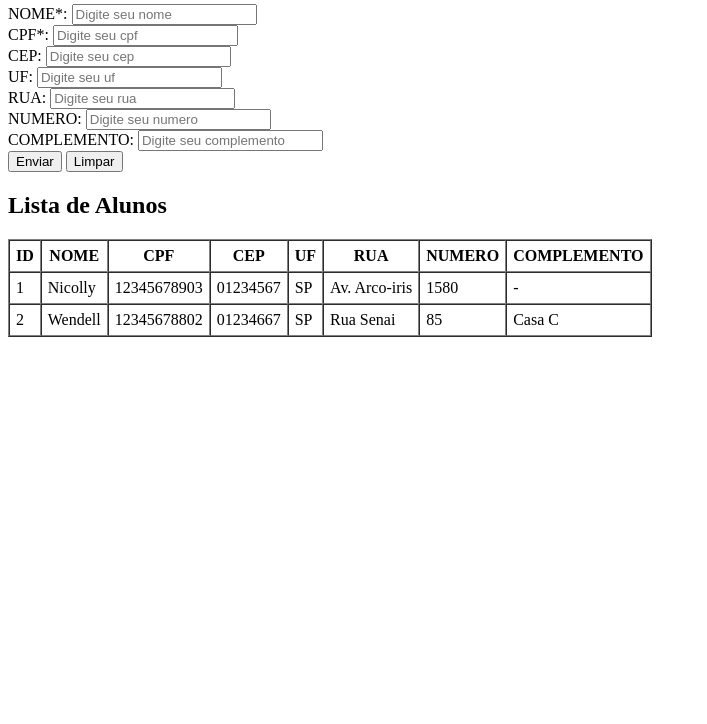
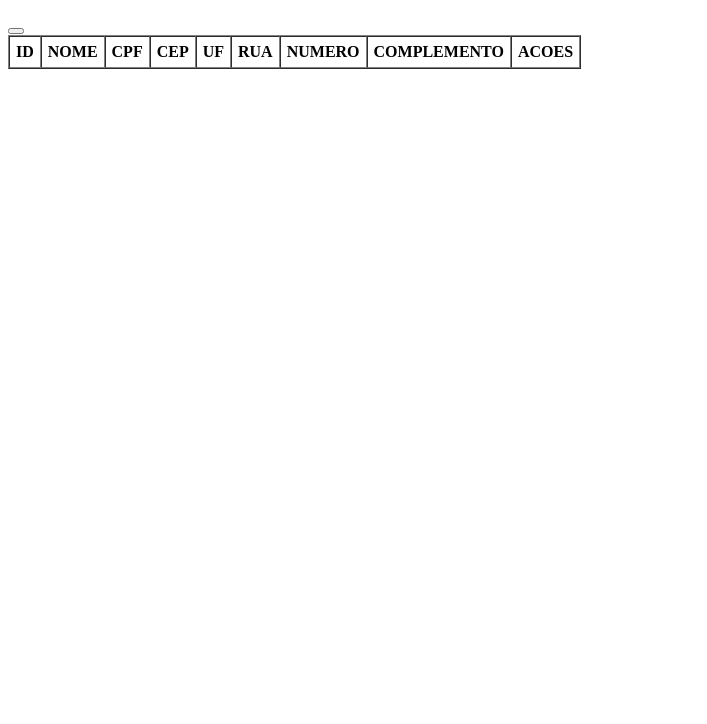
Before and after one commit to Viniffx/alunos-backend, a website: page frontend/index.html in a window 1280 px wide. Shown: the part 76-800 px from the top of the page, without its empty margins (0-707 px from the left). Drawn offline with Linux system fonts and the light colour scheme.

Commit message:
para isabella

```diff
--- a/frontend/app.js
+++ b/frontend/app.js
@@ -1,209 +1,123 @@
 console.log("app.js funcionando");
-let alunos =
-[
-  {
-    "id": 1,
-    "nome": "Vitor Lima",
-    "cpf": "12345678910",
-    "cep": "06000000",
-    "uf": "SP",
-    "rua": "Rua Senai",
-    "numero": 123,
-    "complemento": "APTO 12",
-    "create_at": "2025-09-16T11:59:30.000Z",
-    "update_at": "2025-09-16T11:59:30.000Z"
-  },
-  {
-    "id": 2,
-    "nome": "Wendel ",
-    "cpf": "98765432100",
-    "cep": "06000001",
-    "uf": "SP",
-    "rua": "Avenida Central",
-    "numero": 123,
-    "complemento": null,
-    "create_at": "2025-09-16T11:59:30.000Z",
-    "update_at": "2025-09-16T11:59:30.000Z"
-  },
-  {
-    "id": 3,
-    "nome": "Matheus",
-    "cpf": "45678912399",
-    "cep": "06000002",
-    "uf": "SP",
-    "rua": "Rua Nova",
-    "numero": 123,
-    "complemento": "Casa 1",
-    "create_at": "2025-09-16T11:59:30.000Z",
-    "update_at": "2025-09-16T11:59:30.000Z"
-  },
-  {
-    "id": 4,
-    "nome": "Vitor Lima",
-    "cpf": "12345678910",
-    "cep": "06000000",
-    "uf": "SP",
-    "rua": "Rua Senai",
-    "numero": 123,
-    "complemento": "APTO 12",
-    "create_at": "2025-09-16T11:59:37.000Z",
-    "update_at": "2025-09-16T11:59:37.000Z"
-  },
-  {
-    "id": 5,
-    "nome": "Wendel ",
-    "cpf": "98765432100",
-    "cep": "06000001",
-    "uf": "SP",
-    "rua": "Avenida Central",
-    "numero": 123,
-    "complemento": null,
-    "create_at": "2025-09-16T11:59:37.000Z",
-    "update_at": "2025-09-16T11:59:37.000Z"
-  },
-  {
-    "id": 6,
-    "nome": "VICTOR",
-    "cpf": "45678912399",
-    "cep": "06000002",
-    "uf": "SP",
-    "rua": "Rua Nova",
-    "numero": 123,
-    "complemento": "Casa 1",
-    "create_at": "2025-09-16T11:59:37.000Z",
-    "update_at": "2025-09-16T12:01:09.000Z"
-  },
-  {
-    "id": 7,
-    "nome": "Vitor Lima",
-    "cpf": "12345678910",
-    "cep": "06000000",
-    "uf": "SP",
-    "rua": "Rua Senai",
-    "numero": 123,
-    "complemento": "APTO 12",
-    "create_at": "2025-09-16T11:59:45.000Z",
-    "update_at": "2025-09-16T11:59:45.000Z"
-  },
-  {
-    "id": 8,
-    "nome": "Wendel ",
-    "cpf": "98765432100",
-    "cep": "06000001",
-    "uf": "SP",
-    "rua": "Avenida Central",
-    "numero": 123,
-    "complemento": null,
-    "create_at": "2025-09-16T11:59:45.000Z",
-    "update_at": "2025-09-16T11:59:45.000Z"
-  },
-  {
-    "id": 9,
-    "nome": "Matheus",
-    "cpf": "45678912399",
-    "cep": "06000002",
-    "uf": "SP",
-    "rua": "Rua Nova",
-    "numero": 123,
-    "complemento": "Casa 1",
-    "create_at": "2025-09-16T11:59:45.000Z",
-    "update_at": "2025-09-16T11:59:45.000Z"
-  },
-  {
-    "id": 10,
-    "nome": "Nicolas",
-    "cpf": "12345678910",
-    "cep": "06000000",
-    "uf": "SP",
-    "rua": "Rua Senai",
-    "numero": 123,
-    "complemento": "APTO 12",
-    "create_at": "2025-09-16T14:03:19.000Z",
-    "update_at": "2025-09-16T14:03:19.000Z"
-  },
-  {
-    "id": 11,
-    "nome": "Nicolas",
-    "cpf": "12345678910",
-    "cep": "06000000",
-    "uf": "SP",
-    "rua": "Rua Senai",
-    "numero": 123,
-    "complemento": "APTO 12",
-    "create_at": "2025-09-16T14:05:57.000Z",
-    "update_at": "2025-09-16T14:05:57.000Z"
-  },
-  {
-    "id": 12,
-    "nome": "Nicolas",
-    "cpf": "12345678910",
-    "cep": "06000000",
-    "uf": "SP",
-    "rua": "Rua Senai",
-    "numero": 123,
-    "complemento": "APTO 12",
-    "create_at": "2025-09-16T14:06:28.000Z",
-    "update_at": "2025-09-16T14:06:28.000Z"
-  },
-  {
-    "id": 13,
-    "nome": "Vitor",
-    "cpf": "12345678901",
-    "cep": "12345678",
-    "uf": "SP",
-    "rua": "RUA A",
-    "numero": 1,
-    "complemento": null,
-    "create_at": "2025-09-17T11:10:58.000Z",
-    "update_at": "2025-09-17T11:10:58.000Z"
-  }
-]
+
+//let alunos = [
+    // {
+    //     "id": 1,
+    //     "nome": "Vitor Lima",
+    //     "cpf": "12345678910",
+    //     "cep": "06000000",
+    //     "uf": "SP",
+    //     "rua": "Rua Senai",
+    //     "numero": 123,
+    //     "complemento": "APTO 12",
+    //     "create_at": "2025-09-16T11:59:30.000Z",
+    //     "update_at": "2025-09-16T11:59:30.000Z"
+    // },
+    // {
+    //     "id": 2,
+    //     "nome": "Wendel ",
+    //     "cpf": "98765432100",
+    //     "cep": "06000001",
+    //     "uf": "SP",
+    //     "rua": "Avenida Central",
+    //     "numero": 123,
+    //     "complemento": null,
+    //     "create_at": "2025-09-16T11:59:30.000Z",
+    //     "update_at": "2025-09-16T11:59:30.000Z"
+    // },
+    // {
+    //     "id": 3,
+    //     "nome": "Matheus",
+    //     "cpf": "45678912399",
+    //     "cep": "06000002",
+    //     "uf": "SP",
+    //     "rua": "Rua Nova",
+    //     "numero": 123,
+    //     "complemento": "Casa 1",
+    //     "create_at": "2025-09-16T11:59:30.000Z",
+    //     "update_at": "2025-09-16T11:59:30.000Z"
+    // },
+
+//]
 
 
+let API = 'http://localhost:3000/alunos'
 
-function carregaTabela() {
-    const tbody = document.getElementById("tbody");
+async function carregarTabela() {
+  try{
+    const resposta =  await fetch(API);
+    const ALUNOS = await resposta.json();
+    console.log(ALUNOS);
+    const tbody = document.getElementById("tbody")
+    tbody.innerHTML = "<tr><td colspan='10'>Carregando...</td></tr>"
 
-    tbody.innerHTML = "<tr><td colspan='10'>Carregando...</td></tr>";
-
-    setTimeout(() => {
-        tbody.innerHTML = alunos.map(a => `
-            <tr>
+    // setTimeout(() => {
+        tbody.innerHTML = "";
+        tbody.innerHTML = ALUNOS.map(a =>
+            `<tr>
                 <td>${a.id}</td>
                 <td>${a.nome}</td>
                 <td>${a.cpf}</td>
                 <td>${a.cep}</td>
                 <td>${a.uf}</td>
-                <td>${a.rua}</td>
+                <td>${a.rua} senai</td>
                 <td>${a.numero}</td>
                 <td>${a.complemento}</td>
-            </tr>
-        `).join("");
-    }, 5000);
+                <td> <button>Editar</button> <button>Excluir</button></td>
+            </tr>`
+        ).join("");
+    // }, 2000) // 5 segundos
+}
+    catch(error) {
+    console.error(error.message);
+
+}
 }
 
+const inputNome = document.getElementById("nome")
+const inputCpf = document.getElementById("cpf")
+const inputCep = document.getElementById("cep")
+const inputUf = document.getElementById("uf")
+const inputRua = document.getElementById("rua")
+const inputNumero = document.getElementById("numero")
+const inputComplemento = document.getElementById("complemento")
+const formAluno = document.getElementById("form-aluno")
 
-   // alunos.forEach( (a) => {
-   //     const tr = document.createElement("tr")
-   //     const campos =[
-   //        a.id, a.nome, a.cpf, a.cep, a.uf,
-   //        a.rua, a.numero, a.complemento
-   //     ]
-   //    console.log(a.nome)
+
+async function salvar(e) {
+    e.preventDefault();
+    console.log("Salvando aluno");
+    const nome = inputNome.value.trim();
+    const cpf = inputCpf.value.trim();
+    const cep = inputCep.value.trim();
+    const uf = inputUf.value.trim();
+    const rua = inputRua.value.trim();
+    const numero = inputNumero.value.trim();
+    const complemento = inputComplemento.value.trim();
+    if(!nome || !cpf && !numero){
+        alert("Nome, cpf e numero são obrigatórios")
+    }
+    const novoAluno = {
+        nome, cpf, cep, uf, rua, numero, complemento
+    }
+    console.log(alunos)
+
+    try{
+        const requisicao = await fetch(API, {
+        method: "POST",
+        headers: { "Content-Type": "application/json" },
+        body: novoAluno ? JSON. stringify(novoAluno) : undefined
+        })
+        requisicao.status === 201 ? (requisicao. json()) : console.log("Erro ao cadastrar aluno")}
+      catch (error) {
+        console.error(error)
+
+    }
+
+     carregarTabela()
+  }
+formAluno.addEventListener("submit",salvar)
 
 
 
-
-
-//carregaTabela(campos)
-//</tr>for(const valor of campos){
-//</tr>    const td = document.createElement("td")
-//</tr>    td.textContent = valor
-//</tr>    tr.appendChild(td)
-//</tr>}
-//</tr>tbody.appendChild(tr);
-//</tr>})
-//</tr>
-//</tr>
-//</tr>carregaTabela();
-//</tr>}
+carregarTabela();
--- a/frontend/index.html
+++ b/frontend/index.html
@@ -1,5 +1,5 @@
 <!DOCTYPE html>
-<html lang="pt-br">
+<html lang="en">
 
 <head>
     <meta charset="UTF-8">
@@ -8,56 +8,11 @@
 </head>
 
 <body>
-    <h1> Escola SENAI</h1>
-    <form id="form-aluno">
-        <div>
-            <label for="">NOME*:
-            <input type="text" name="nome" placeholder="Digite seu nome">
-        </label>
-        </div>
-
-        <div>
-             <label for=""> CPF*:
-            <input type="text" name="cpf" placeholder="Digite seu cpf">
-        </label>
-        </div>
-
-        <div>
-             <label for=""> CEP:
-            <input type="text" name="cep" placeholder="Digite seu cep">
-        </label>
-        </div>
-
-        <div>
-            <label for=""> UF:
-            <input type="text" name="uf" placeholder="Digite seu uf">
-        </label>
-        </div>
-
-        <div>
-             <label for=""> RUA:
-            <input type="text" name="rua" placeholder="Digite seu rua">
-        </label>
-        </div>
-
-        <div>
-            <label for=""> NUMERO:
-            <input type="number" id="numero" placeholder="Digite seu numero">
-        </label>
-        </div>
-
-        <div>
-            <label for=""> COMPLEMENTO:
-            <input type="text" name="complemento" placeholder="Digite seu complemento">
-        </label>
-        </div>
+    <a href="cadastro.html">Cadastrar</a>
+    <a href="editar.html">Editar</a>
 
 
-        <button type="submit">Enviar</button>
-        <button type="button">Limpar</button>
-    </form>
-
-    <h2>Lista de Alunos</h2>
+    <h2>Lista de alunos</h2>
 
     <table border="1" cellpadding="6" cellspacing="0">
         <thead>
@@ -70,32 +25,17 @@
                 <th>RUA</th>
                 <th>NUMERO</th>
                 <th>COMPLEMENTO</th>
+                <th>ACOES</th>
+                <button></button>
             </tr>
         </thead>
-        <tbody id = "tbody">
-            <tr>
-                <td>1</td>
-                <td>Nicolly</td>
-                <td>12345678903</td>
-                <td>01234567</td>
-                <td>SP</td>
-                <td>Av. Arco-iris</td>
-                <td>1580</td>
-                <td>-</td>
-            </tr>
-             <tr>
-                <td>2</td>
-                <td>Wendell</td>
-                <td>12345678802</td>
-                <td>01234667</td>
-                <td>SP</td>
-                <td>Rua Senai</td>
-                <td>85</td>
-                <td>Casa C</td>
-            </tr>
+        <tbody id="tbody">
+
+
         </tbody>
     </table>
-    <script src="app.js"></script>
+
+    <script src="./app.js"></script>
 </body>
 
 </html>
--- a/server.js
+++ b/server.js
@@ -1,8 +1,12 @@
 // importando express
 const express = require("express");
 const mysql = require("mysql2/promise");
+const cors = require("cors");
 // cria aplicação
 const app = express();
+app.use(express.json());
+app.use(cors());
+// permite identação e
 // formata o json
 app.set('json spaces', 2)
 app.use(express.json())
```
Also changed, not shown: frontend/cadastro.html (added, +57 -0 lines), frontend/editar.html (added, +61 -0 lines).
